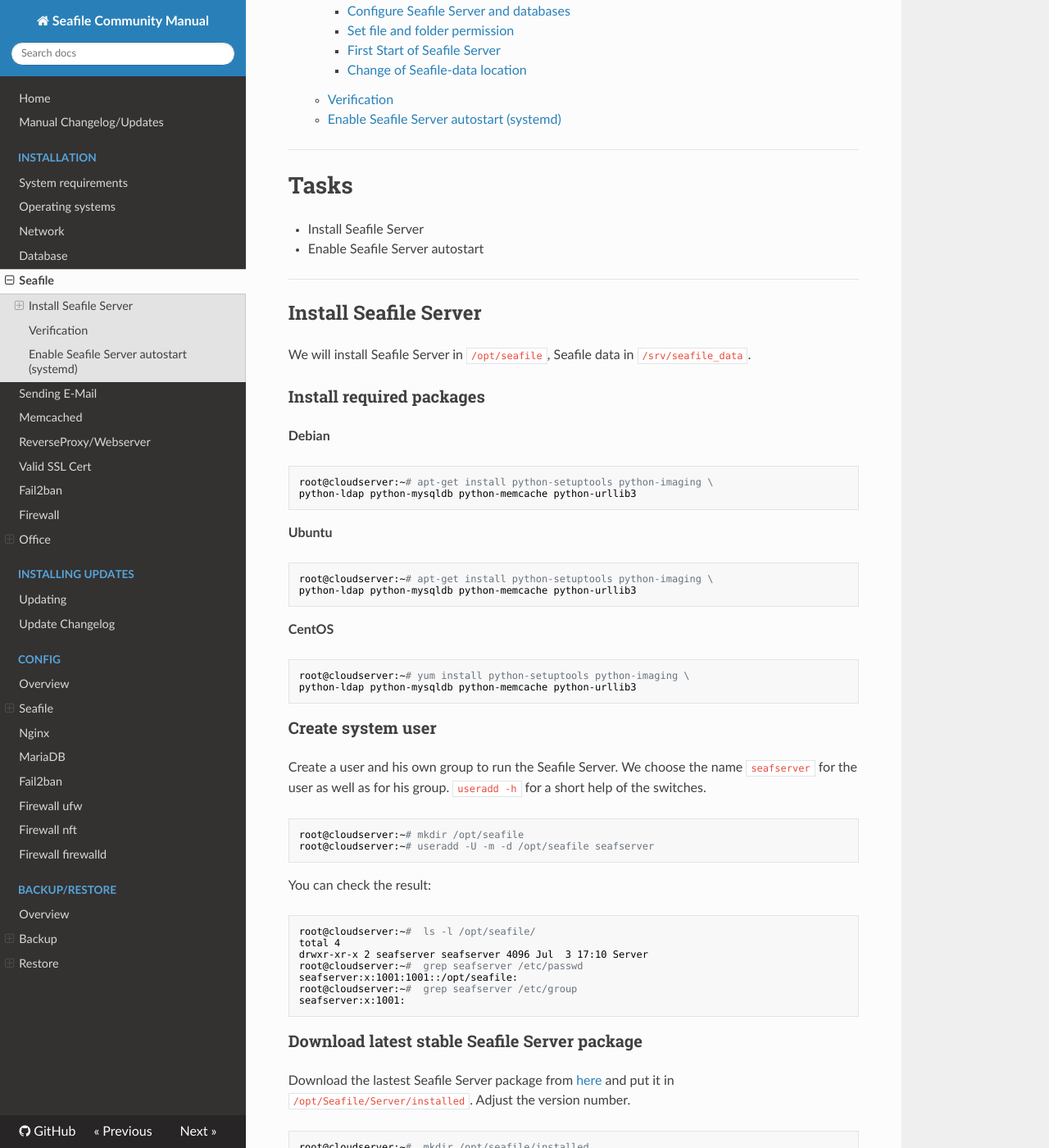
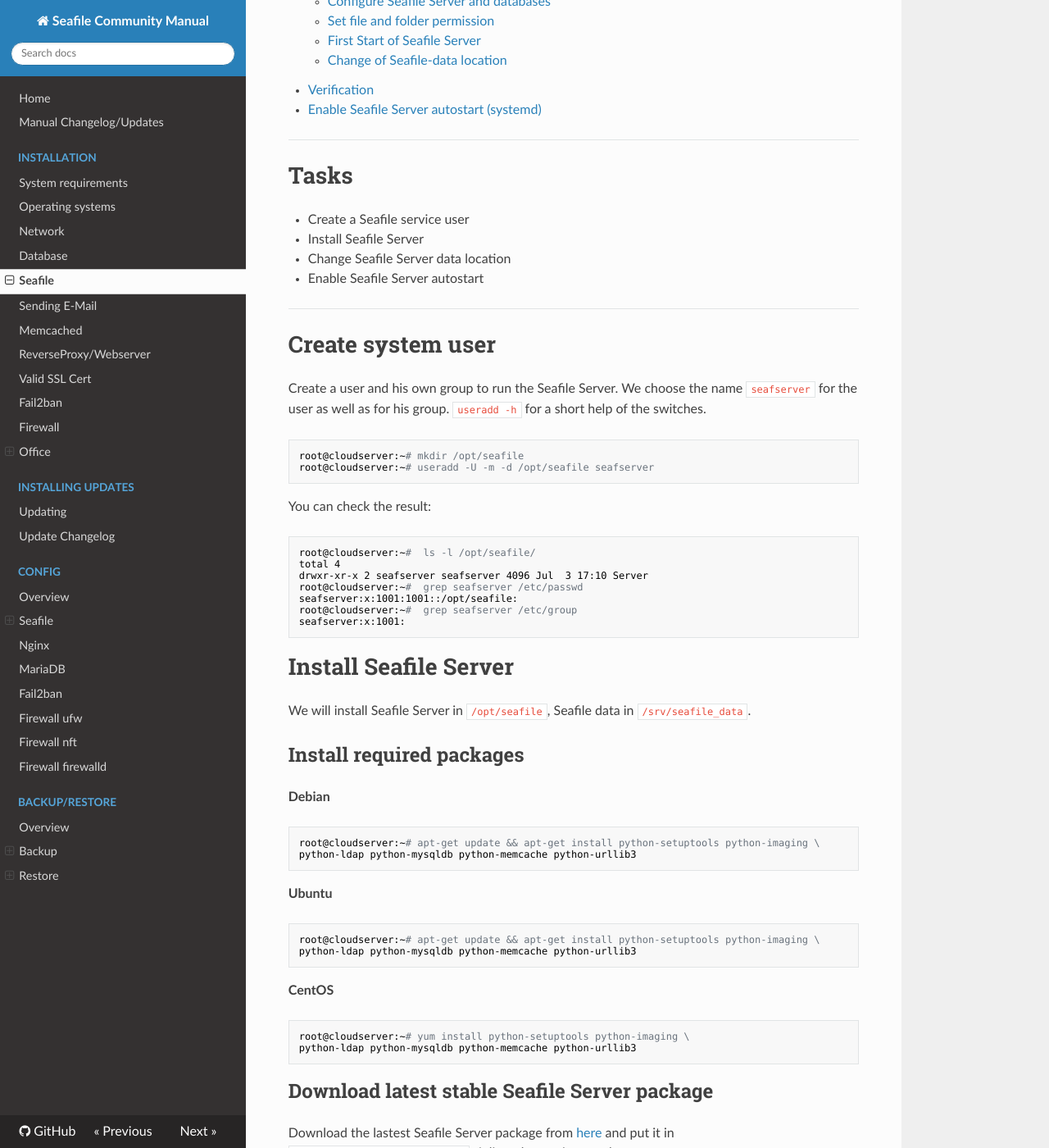
Before and after one commit to DerDanilo/seafile-community-manual, an MkDocs documentation site: the page built from docs/installation/seafile.md, in a window 1280 px wide and 1400 px high, scrolled down 265 px. Shown: the whole window at 82% size. Built offline with MkDocs 1.6.1, drawn with Linux system fonts in a browser that asks for light colours; nearby versions of some CDN libraries; old or Windows-style settings are respelled for this version of MkDocs; some of the changed text lies outside the part shown.

Commit message:
add apt update and correct text order

````diff
--- a/docs/installation/seafile.md
+++ b/docs/installation/seafile.md
@@ -3,35 +3,14 @@
 ---
 
 # Tasks
+* Create a Seafile service user
 * Install Seafile Server
+* Change Seafile Server data location
 * Enable Seafile Server autostart
 
 ---
 
-## Install Seafile Server
-We will install Seafile Server in `/opt/seafile`, Seafile data in `/srv/seafile_data`.
-
-### Install required packages
-
-**Debian**
-```sh
-root@cloudserver:~# apt-get install python-setuptools python-imaging \
-python-ldap python-mysqldb python-memcache python-urllib3
-```
-
-**Ubuntu**
-```sh
-root@cloudserver:~# apt-get install python-setuptools python-imaging \
-python-ldap python-mysqldb python-memcache python-urllib3
-```
-
-**CentOS**
-```sh
-root@cloudserver:~# yum install python-setuptools python-imaging \
-python-ldap python-mysqldb python-memcache python-urllib3
-```
-
-### Create system user
+# Create system user
 Create a user and his own group to run the Seafile Server. We choose the name `seafserver` for the user as well as for his group. `useradd -h` for a short help of the switches.
 ```sh
 root@cloudserver:~# mkdir /opt/seafile
@@ -49,14 +28,37 @@ root@cloudserver:~#  grep seafserver /etc/group
 seafserver:x:1001:
 ```
 
-### Download latest stable Seafile Server package
+# Install Seafile Server
+We will install Seafile Server in `/opt/seafile`, Seafile data in `/srv/seafile_data`.
+
+## Install required packages
+
+**Debian**
+```sh
+root@cloudserver:~# apt-get update && apt-get install python-setuptools python-imaging \
+python-ldap python-mysqldb python-memcache python-urllib3
+```
+
+**Ubuntu**
+```sh
+root@cloudserver:~# apt-get update && apt-get install python-setuptools python-imaging \
+python-ldap python-mysqldb python-memcache python-urllib3
+```
+
+**CentOS**
+```sh
+root@cloudserver:~# yum install python-setuptools python-imaging \
+python-ldap python-mysqldb python-memcache python-urllib3
+```
+
+## Download latest stable Seafile Server package
 Download the lastest Seafile Server package from [here](https://www.seafile.com/en/download) and put it in `/opt/Seafile/Server/installed`. Adjust the version number.
 ```sh
 root@cloudserver:~#  mkdir /opt/seafile/installed
 root@cloudserver:~#  wget -P /opt/seafile/installed https://download.seadrive.org/seafile-server_6.2.3_x86-64.tar.gz
 ```
 
-### Untar the package
+## Untar the package
 ```sh
 root@cloudserver:~# tar -xz -C /opt/seafile -f /opt/seafile/installed/seafile-server_*
 ```
@@ -69,7 +71,7 @@ drwxr-xr-x 2 root root 4096 Jul  3 17:22 installed
 drwxrwxr-x 6  500  500 4096 Jun 13 07:52 seafile-server-6.2.3
 ```
 
-### Configure Seafile Server and databases
+## Configure Seafile Server and databases
 ```sh
 # Create the seafile data folder
 root@cloudserver:~# mkdir /srv/seafile-data
@@ -95,7 +97,7 @@ root@cloudserver:~# /bin/bash /opt/seafile/seafile-server-*/setup-seafile-mysql.
 |`[ default "seahub-db" ]`|<  >|
 
 
-### Set file and folder permission
+## Set file and folder permission
 Now the user seafserver needs to own the whole stuff:
 ```sh
 root@cloudserver:~# chown -R seafserver:seafserver /opt/seafile  /srv/seafile-data
@@ -116,7 +118,7 @@ total 4
 drwx------ 3 seafserver seafserver 4096 Jul  3 17:59 seafile-data
 ```
 
-### First Start of Seafile Server
+## First Start of Seafile Server
 We can start Seafile Server as user *seafserver*
 ```sh
 root@cloudserver:~# su -l seafserver
@@ -131,7 +133,7 @@ $ seafile-server-latest/seahub.sh start
 |`[ admin password again ]`| < password again > |
 
 
-### Change of Seafile-data location
+## Change of Seafile-data location
 
 Stop Seafile Server
 ```sh
@@ -162,7 +164,7 @@ At least start your Seafile Server again as user 'seafserver' to check it's stil
 
 ---
 
-## Verification
+# Verification
 Use `nmap` to check the necessary ports are open. `22` is `SSH`, only open if you installed `SSH server`. `3306` is `mariadb`, only bound to `localhost`,
 not accessible from outside via network. `8000` is `seahub`, the `web interface`. `8082` is `seafile`, the `data service daemon`:
 ```sh
@@ -200,7 +202,7 @@ http://<Server IP>/8000/
 
 ---
 
-## Enable Seafile Server autostart (systemd)
+# Enable Seafile Server autostart (systemd)
 
 For a convenient start of Seafile Server we need some appropriate definition files for the operating system. Debian 9/Ubuntu/CentOS use systemd as
 init system, so we create service files for systemd.
````
Also changed, not shown: docs/installation/sending-email.md (+3 -1 lines).
